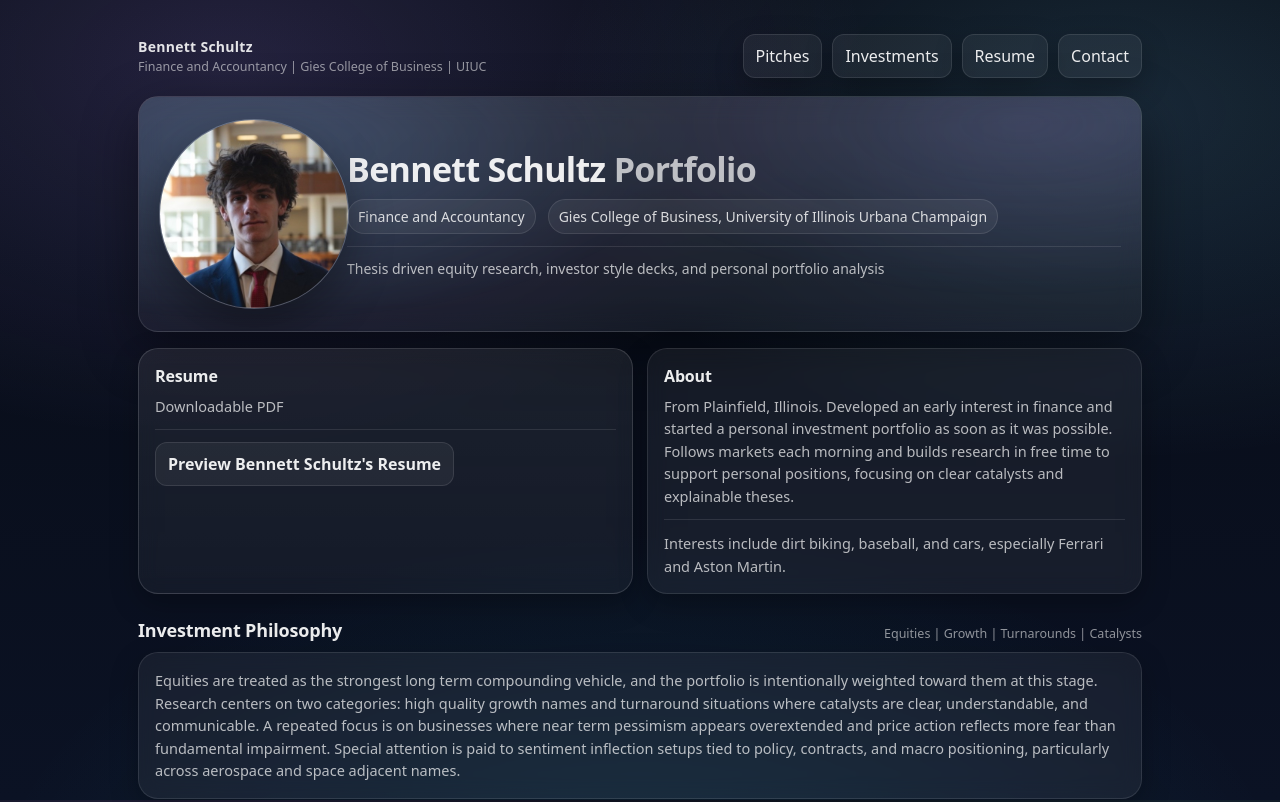
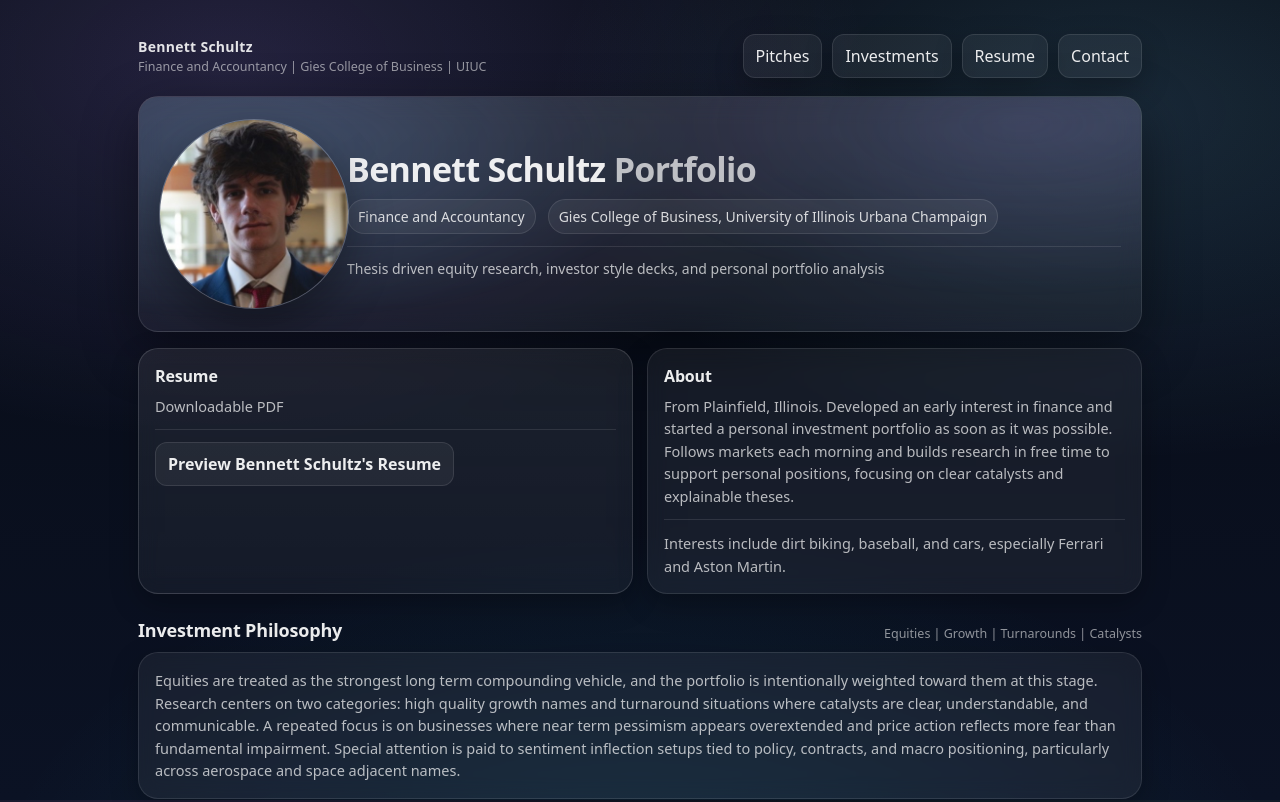
Before and after one commit to bennett-schultz/bennett-schultz.github.io, a plain HTML site: page index.html in a window 1280 px wide. Shown: the top 802 px of the page. Drawn offline with Linux system fonts and the light colour scheme; no server answers.

Commit message:
Update index.html

```diff
--- a/index.html
+++ b/index.html
@@ -180,8 +180,8 @@
     }
 
     .headshot img{
-      width:100%;
-      height:100%;
+      width:130%;
+      height:130%;
       object-fit: cover;
       display:block;
       position:relative;
```
